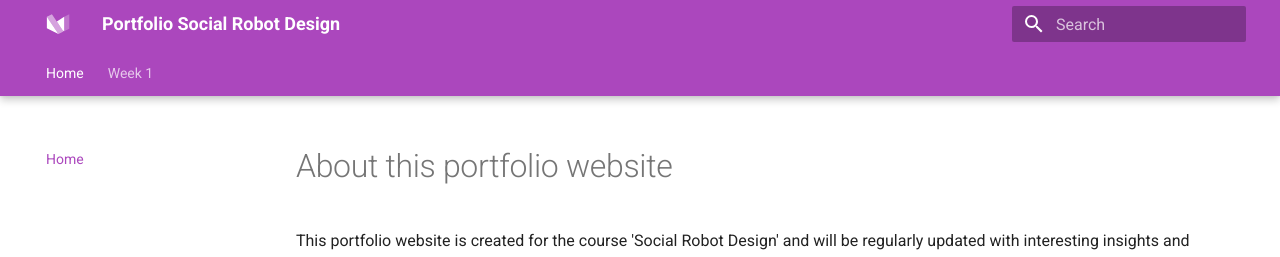
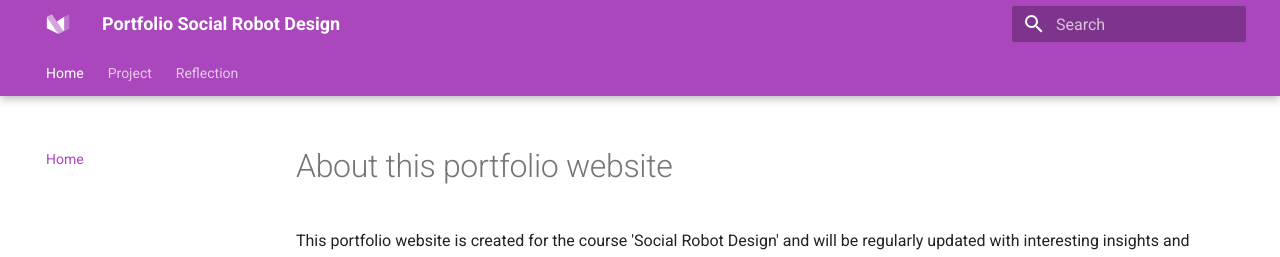
Before and after one commit to HilkeB/social-robot-design-portfolio, an MkDocs documentation site: the page built from docs/index.md, in a window 1280 px wide. Shown: the top 257 px of the page. Built offline with MkDocs 1.6.1 and Material for MkDocs 9.7.7, drawn with Linux system fonts in a browser that asks for light colours; some of the changed lines change nothing that is shown.

Commit message:
project week 1 image

```diff
--- a/mkdocs.yml
+++ b/mkdocs.yml
@@ -41,6 +41,7 @@ markdown_extensions:
 
 nav:
   - Home: index.md
-  - Week 1:
-    - Project: week1/project.md
+  - Project:
+    - Week 1: week1/project.md
+  - Reflection:
     - Reflection: week1/reflection.md
```
Also changed, not shown: docs/images/Rose_brainstorm.drawio.png (added).
